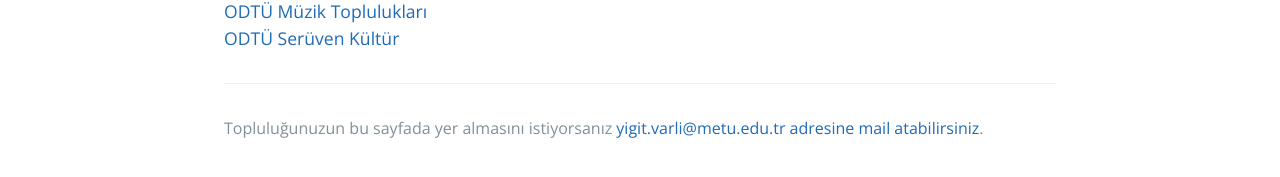
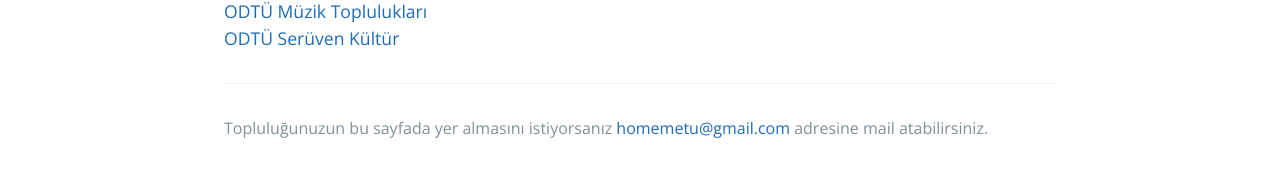
Before and after one commit to metuhome/METU-Topluluk-Katalog, a Jekyll site: the page built from index.md, in a window 1280 px wide. Shown: the part 579-756 px from the top of the page. Built offline with Jekyll 4.4.1, drawn with Linux system fonts in a browser that asks for light colours; our own code applies the rules of GitHub Pages for plain Markdown files.

Commit message:
Contact update

```diff
--- a/_layouts/default.html
+++ b/_layouts/default.html
@@ -41,7 +41,7 @@
         {% if site.github.is_project_page %}
           <span class="site-footer-owner"><a href="{{ site.github.repository_url }}">{{ site.github.repository_name }}</a> is maintained by <a href="{{ site.github.owner_url }}">{{ site.github.owner_name }}</a>.</span>
         {% endif %}
-        <span class="site-footer-credits">Topluluğunuzun bu sayfada yer almasını istiyorsanız <a href="yigit.varli@metu.edu.tr">yigit.varli@metu.edu.tr adresine mail atabilirsiniz</a>.</span>
+        <span class="site-footer-credits">Topluluğunuzun bu sayfada yer almasını istiyorsanız <a href="mailto:homemetu@gmail.com">homemetu@gmail.com</a> adresine mail atabilirsiniz.</span>
       </footer>
     </main>
   </body>
```
